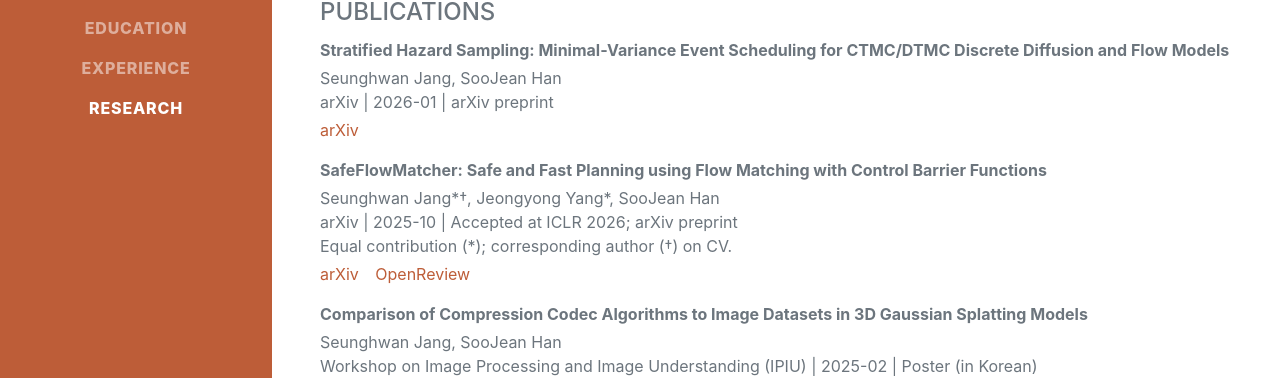
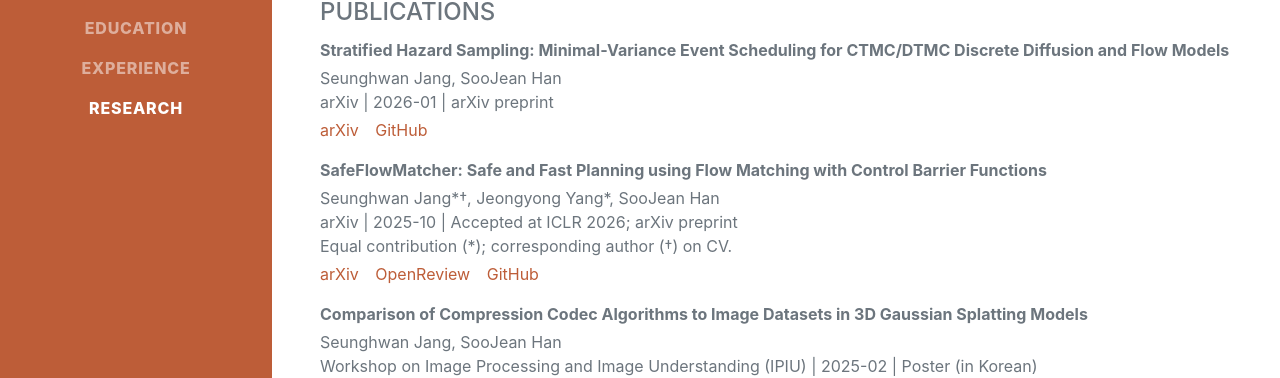
Before and after one commit to Jang-seunghwan/Jang-seunghwan.github.io, a Jekyll site: the page built from index.html, in a window 1280 px wide and 900 px high, scrolled down 3503 px. Shown: the part 410-788 px from the top of the window. Built offline with Jekyll 4.4.1, drawn with Linux system fonts in a browser that asks for light colours; nearby versions of some CDN libraries; some web fonts are replaced; the list of posts is cut into pages by our own code; a style sheet for code colours, icons or effects is not loaded.

Commit message:
Add GitHub link to research publications

```diff
--- a/_includes/frontpage/research.html
+++ b/_includes/frontpage/research.html
@@ -52,6 +52,7 @@
                     {% if pub.links.pdf %}<a href="{{ pub.links.pdf }}">PDF</a>{% endif %}
                     {% if pub.links.arxiv %}<a href="{{ pub.links.arxiv }}">arXiv</a>{% endif %}
                     {% if pub.links.openreview %}<a href="{{ pub.links.openreview }}">OpenReview</a>{% endif %}
+                    {% if pub.links.github %}<a href="{{ pub.links.github }}">GitHub</a>{% endif %}
                     {% if pub.links.project %}<a href="{{ pub.links.project }}">Project</a>{% endif %}
                     {% if pub.links.code %}<a href="{{ pub.links.code }}">Code</a>{% endif %}
                     {% if pub.links.video %}<a href="{{ pub.links.video }}">Video</a>{% endif %}
```
